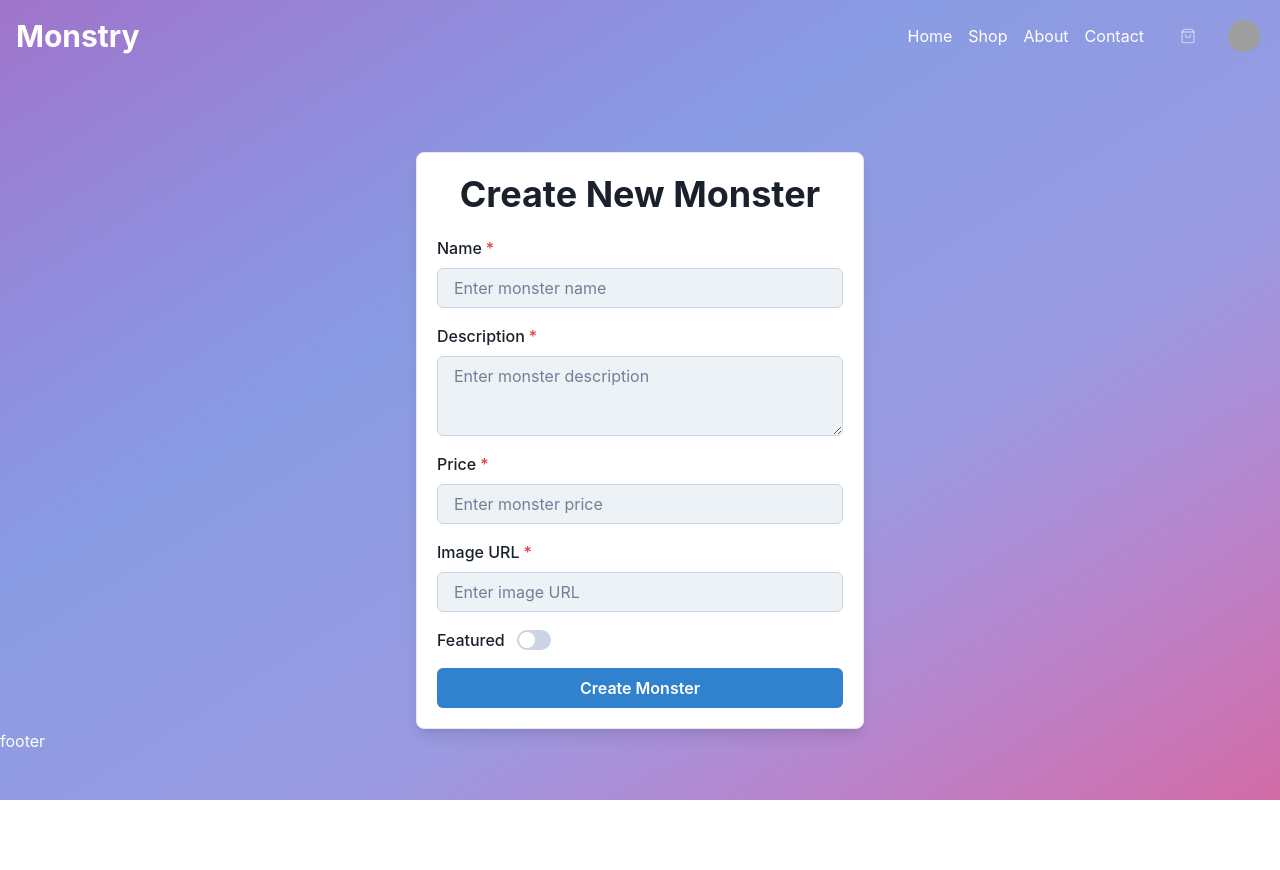
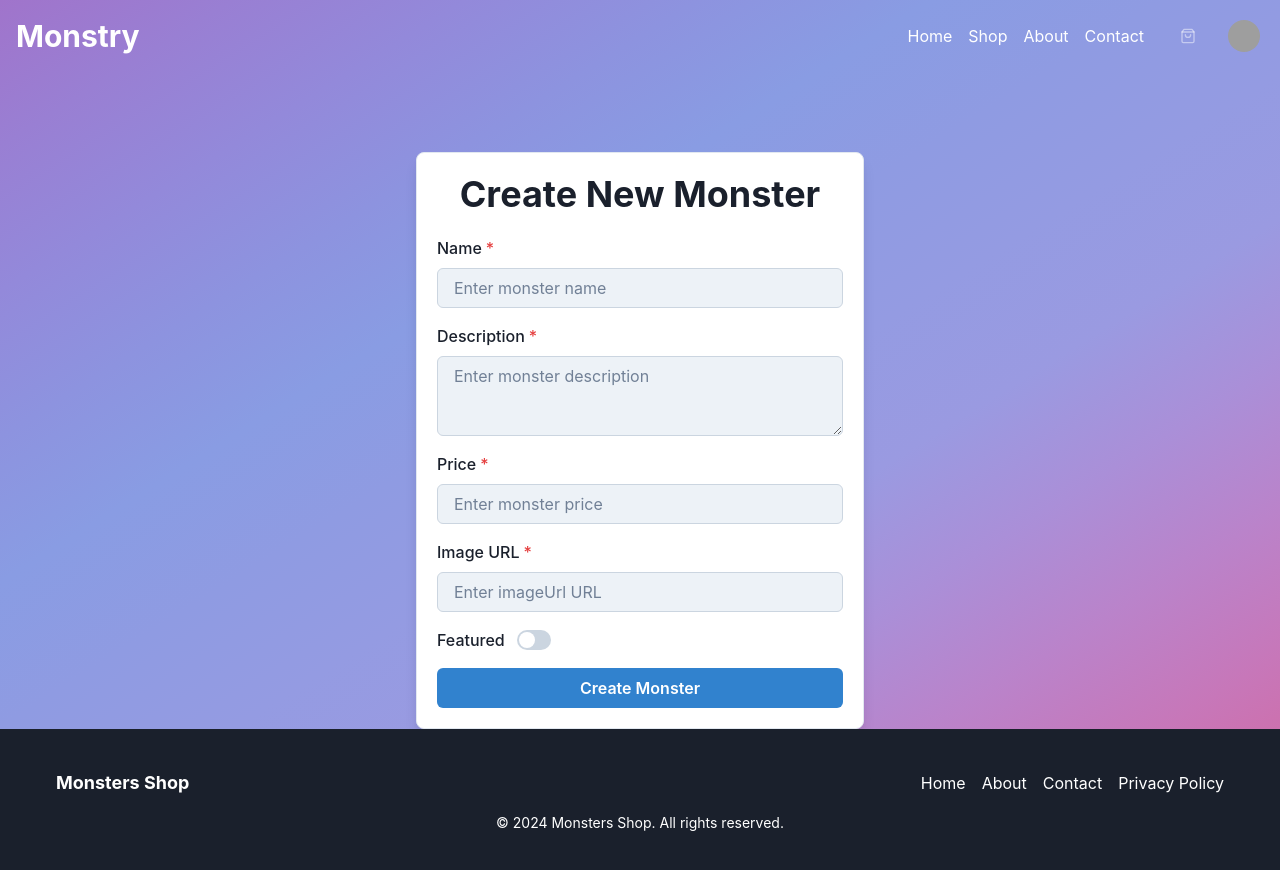
Before and after one commit to rcellas/monster-ecommerce, a React (Vite) app: page /create-monsters in a window 1280 px wide. Shown: the top 870 px of the page. Before the commit the page ends 800 px from the top, so only its background shows below. Built offline with nearby package versions, Linux system fonts and the light colour scheme; no server answers; grey boxes are pictures that could not be loaded.

Commit message:
add footer

```diff
--- a/src/Layout/Layout.jsx
+++ b/src/Layout/Layout.jsx
@@ -1,19 +1,23 @@
-import { Outlet } from "react-router-dom"
+import React from 'react';
+import { Outlet } from 'react-router-dom';
 import Header from "../components/shared/Header/Header";
-import MonsterProvider from "../context/MonsterContext/MonsterProvider"
+import MonsterProvider from "../context/MonsterContext/MonsterProvider";
+import Footer from "../components/shared/Footer/Footer";
+import { Box, Flex } from '@chakra-ui/react';
 
 const Layout = () => {
   return (
-    <div>
-      <MonsterProvider>
-          <Header/>
-          <main>
-            <Outlet/>
-          </main>
-          <footer>footer</footer>
-      </MonsterProvider>
-    </div>
-  )
-}
+    <MonsterProvider>
+      <Flex direction="column" minH="100vh"> {/* Usa minHeight para forzar la altura */}
+        <Header />
+        {/* El contenido crece para ocupar el espacio sobrante */}
+        <Box flex="1">
+          <Outlet />
+        </Box>
+        <Footer />
+      </Flex>
+    </MonsterProvider>
+  );
+};
 
-export default Layout
+export default Layout;
--- a/src/components/EditFormMonster/EditFormMonster.jsx
+++ b/src/components/EditFormMonster/EditFormMonster.jsx
@@ -94,6 +94,7 @@ function EditFormMonster({ monster, isOpen, onClose }) {
                             mt={4}
                         />
                     )}
+                    <FormLabel mb="0" color="black">Featured</FormLabel>
                     <FeaturedSwitch
                         isChecked={formData.featured || false}
                         onChange={handleSwitchChange}
--- a/src/components/shared/FeatureSwitch/FeatureSwitch.jsx
+++ b/src/components/shared/FeatureSwitch/FeatureSwitch.jsx
@@ -4,7 +4,6 @@ import { FormControl, FormLabel, Switch } from '@chakra-ui/react';
 const FeaturedSwitch = ({ isChecked, onChange, labelColor = "black" }) => {
     return (
         <FormControl display="flex" alignItems="center">
-            <FormLabel mb="0" color={labelColor}>Featured</FormLabel>
             <Switch
                 name="featured"
                 isChecked={isChecked}
--- a/src/components/shared/Footer/Footer.jsx
+++ b/src/components/shared/Footer/Footer.jsx
@@ -0,0 +1,45 @@
+import { Box, Flex, Link, Text, Stack } from '@chakra-ui/react';
+
+function Footer() {
+    return (
+        <Box
+            bg="gray.800"
+            color="white"
+            py={10}
+            position="relative"
+            mt="auto"
+        >
+            <Flex
+                maxW="1200px"
+                mx="auto"
+                px={4}
+                direction={{ base: 'column', md: 'row' }}
+                justify="space-between"
+                align="center"
+            >
+                <Text fontSize="lg" fontWeight="bold">
+                    Monsters Shop
+                </Text>
+                <Stack direction={{ base: 'column', md: 'row' }} spacing={4} mt={{ base: 4, md: 0 }}>
+                    <Link href="#" _hover={{ textDecoration: 'none', color: 'gray.400' }}>
+                        Home
+                    </Link>
+                    <Link href="#" _hover={{ textDecoration: 'none', color: 'gray.400' }}>
+                        About
+                    </Link>
+                    <Link href="#" _hover={{ textDecoration: 'none', color: 'gray.400' }}>
+                        Contact
+                    </Link>
+                    <Link href="#" _hover={{ textDecoration: 'none', color: 'gray.400' }}>
+                        Privacy Policy
+                    </Link>
+                </Stack>
+            </Flex>
+            <Text textAlign="center" mt={4} fontSize="sm">
+                &copy; {new Date().getFullYear()} Monsters Shop. All rights reserved.
+            </Text>
+        </Box>
+    );
+}
+
+export default Footer;
--- a/src/pages/MonsterDetail/MonsterDetail.jsx
+++ b/src/pages/MonsterDetail/MonsterDetail.jsx
@@ -1,10 +1,9 @@
 import { useParams } from 'react-router-dom';
-import { Box } from '@chakra-ui/react';
+import { Box, Flex } from '@chakra-ui/react';
 import CardMonsterDetail from '../../components/MonsterDetail/CardMonsterDetail';
 import ReviewMonsterDetail from '../../components/Reviews/ReviewMonsterDetail';
 import ReviewForm from '../../components/Reviews/ReviewForm';
 import { getMonsterById } from '../../service/MonsterService';
-
 import useReviews from '../../hooks/useReviews';
 import { useEffect, useState } from 'react';
 
@@ -38,11 +37,34 @@ const MonsterDetail = () => {
   }
 
   return (
-    <Box maxW="1200px" mx="auto" p={5} mt="40px" maxH="80vh">
-      <CardMonsterDetail monster={monster} />
-      <ReviewMonsterDetail reviews={reviews} />
-      <ReviewForm monsterId={monsterId} createReview={createReview} />
-    </Box>
+    <Flex direction="column" minHeight="100vh">
+      <Box
+        as="main"
+        flex="1"
+        width="100%"
+        maxW="100%"
+        mx="auto"
+        px={{ base: 4, md: 10 }}
+        py={10}
+      >
+        <Box
+          width="100%"
+          maxW="1400px"
+          mx="auto"
+          boxShadow="xl"
+          rounded="lg"
+          p={{ base: 6, md: 8 }}
+        >
+          <CardMonsterDetail monster={monster} />
+        </Box>
+        <Box mt={10}>
+          <ReviewMonsterDetail reviews={reviews} />
+        </Box>
+        <Box mt={10}>
+          <ReviewForm monsterId={monsterId} createReview={createReview} />
+        </Box>
+      </Box>
+    </Flex>
   );
 };
 
--- a/src/pages/ProductCreatorForm/ProductCreatorForm.jsx
+++ b/src/pages/ProductCreatorForm/ProductCreatorForm.jsx
@@ -7,15 +7,15 @@ function ProductCreatorForm() {
   const [name, setName] = useState('');
   const [description, setDescription] = useState('');
   const [price, setPrice] = useState('');
-  const [image, setImage] = useState('');
+  const [imageUrl, setImage] = useState('');
   const [featured, setFeatured] = useState(false);
-  const [imageError, setImageError] = useState(false);
+  const [imageUrlError, setImageError] = useState(false);
   const toast = useToast();
 
   const handleSubmit = (e) => {
     e.preventDefault();
 
-    if (!name || !description || !price || !image) {
+    if (!name || !description || !price || !imageUrl) {
       toast({
         title: "Error",
         description: "All fields are required.",
@@ -37,7 +37,7 @@ function ProductCreatorForm() {
       return;
     }
 
-    const newMonster = { name, description, price, image, featured };
+    const newMonster = { name, description, price, imageUrl, featured };
     createMonster(newMonster);
 
     setName('');
@@ -111,13 +111,13 @@ function ProductCreatorForm() {
             _focus={{ borderColor: 'blue.500' }}
           />
         </FormControl>
-        <FormControl id="image" mb={4} isRequired>
+        <FormControl id="imageUrl" mb={4} isRequired>
           <FormLabel color="gray.800">Image URL</FormLabel>
           <Input
             type="url"
-            value={image}
+            value={imageUrl}
             onChange={(e) => setImage(e.target.value)}
-            placeholder="Enter image URL"
+            placeholder="Enter imageUrl URL"
             color="black"
             bg="gray.100"
             borderColor="gray.300"
@@ -125,17 +125,17 @@ function ProductCreatorForm() {
             _focus={{ borderColor: 'blue.500' }}
           />
         </FormControl>
-        {image && (
+        {imageUrl && (
           <Box mb={4}>
             <Image
-              src={image}
+              src={imageUrl}
               alt="Monster Preview"
               borderRadius="lg"
               onError={handleImageError}
               onLoad={handleImageLoad}
-              display={imageError ? 'none' : 'block'}
+              display={imageUrlError ? 'none' : 'block'}
             />
-            {imageError && <Text color="red.500">Invalid image URL</Text>}
+            {imageUrlError && <Text color="red.500">Invalid image URL</Text>}
           </Box>
         )}
         <FormControl display="flex" alignItems="center" mb={4}>
--- a/src/pages/ProductManager/ProductManager.jsx
+++ b/src/pages/ProductManager/ProductManager.jsx
@@ -41,6 +41,7 @@ function ProductManager() {
       backdropFilter="blur(10px)"
       borderRadius="lg"
       boxShadow="lg"
+      minHeight="100vh"
     >
       <Heading as="h2" size="xl" color="white" mb={5} textAlign="center">
         Manage Products
```
